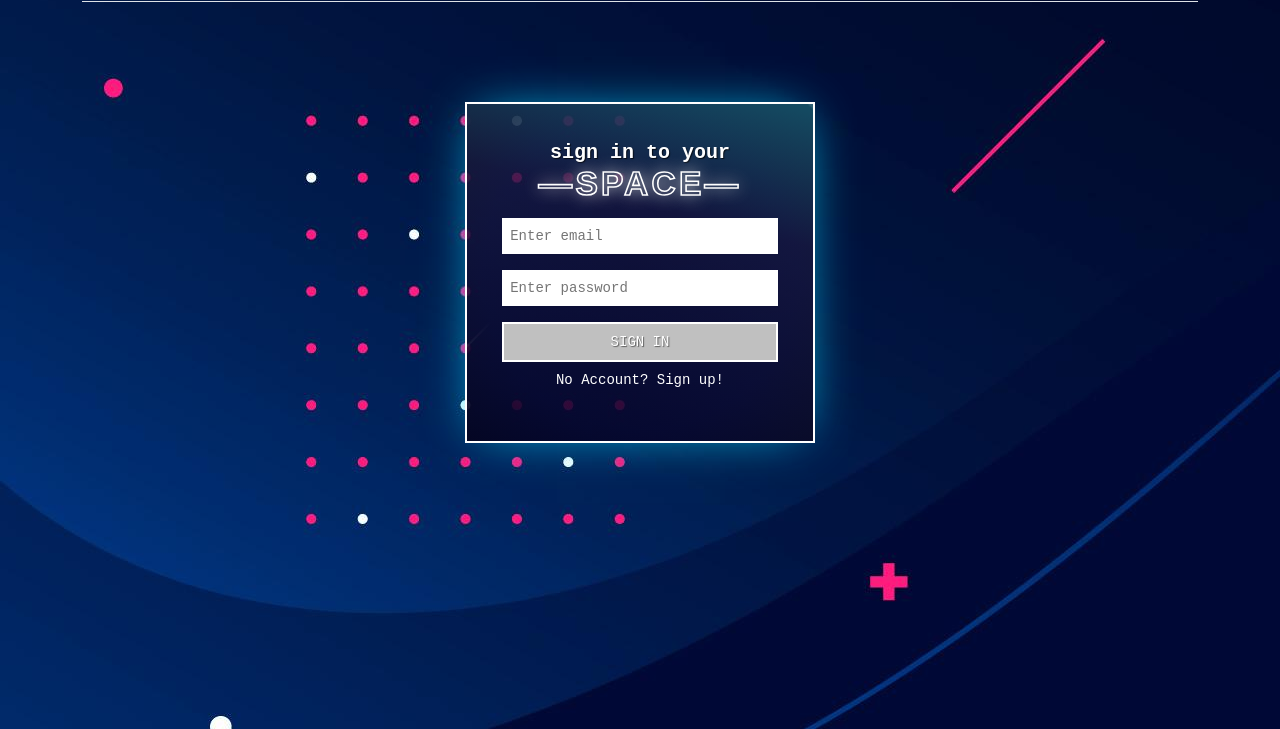
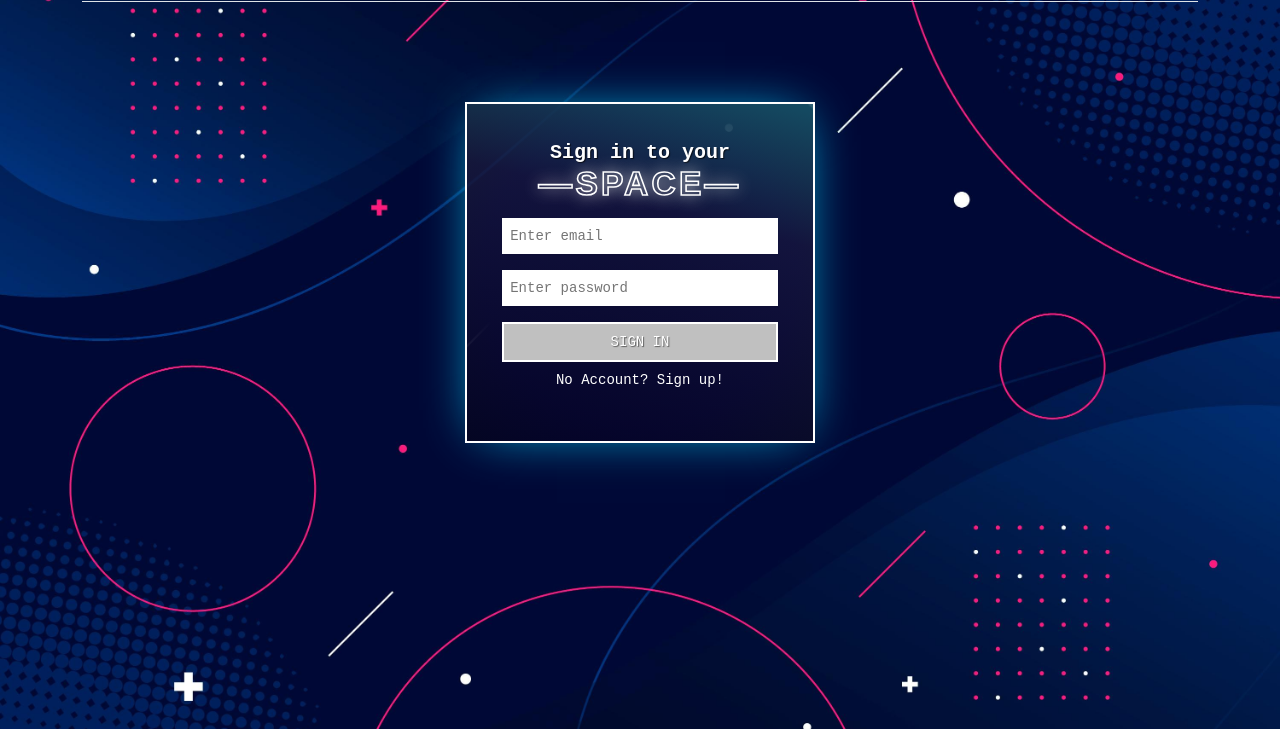
Before and after one commit to SanketDK7/ISA-Project-social-media-trends, a plain HTML site: page frontend/login.html in a window 1280 px wide. Shown: the part 71-800 px from the top of the page. Drawn offline with nearby package versions, Linux system fonts and the light colour scheme.

Commit message:
some changes in  forntend

```diff
--- a/frontend/login.html
+++ b/frontend/login.html
@@ -37,7 +37,7 @@
       </div>
 
 <form class="form">
-    <div class="form-title"><span>sign in to your</span></div>
+    <div class="form-title"><span>Sign in to your</span></div>
      <div class="title-2"><span>SPACE</span></div>
      <div class="input-container">
        <input class="input-mail  w-100" type="email" placeholder="Enter email">
--- a/frontend/style.css
+++ b/frontend/style.css
@@ -1,5 +1,6 @@
 body{
   background-image: url(/ISA-Project-social-media-trends/frontend/5172658.jpg);
+  background-size: cover;
 }
 
 .form {
```
